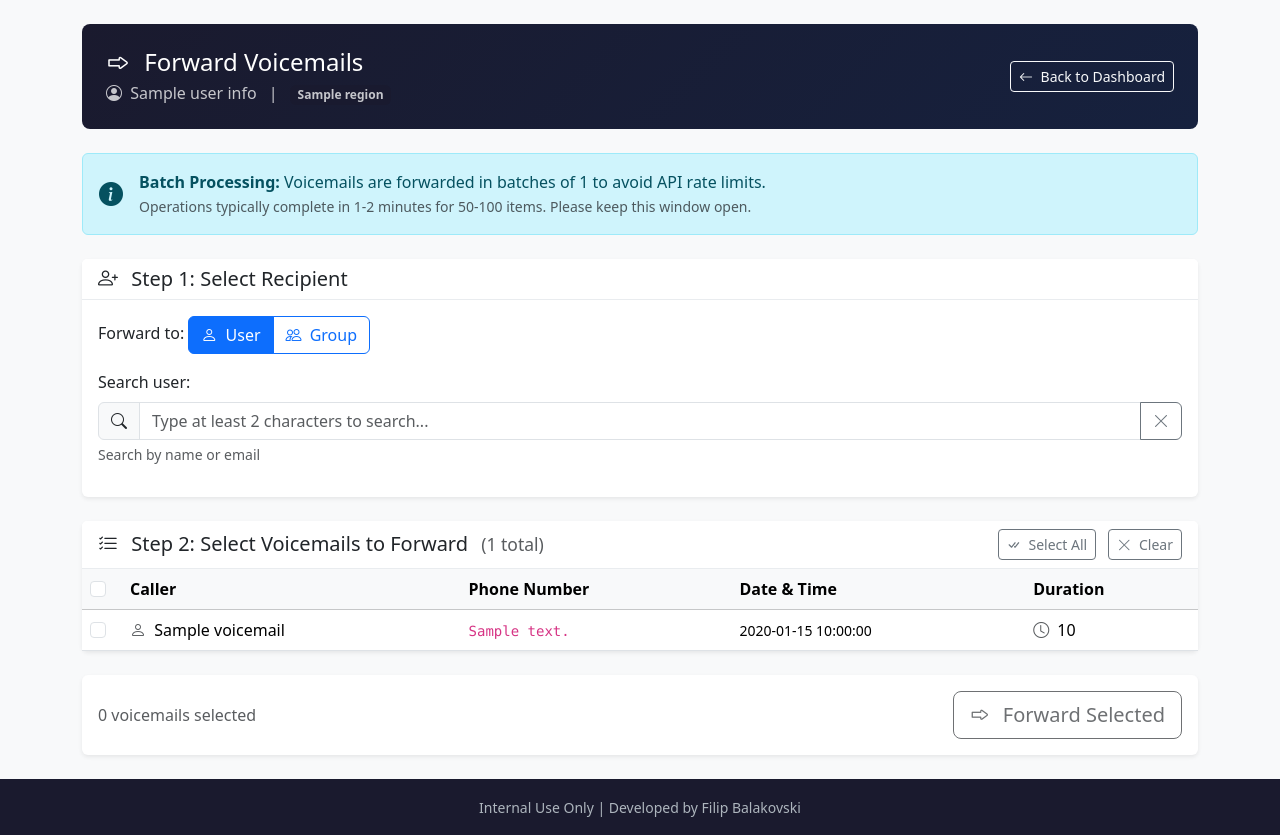
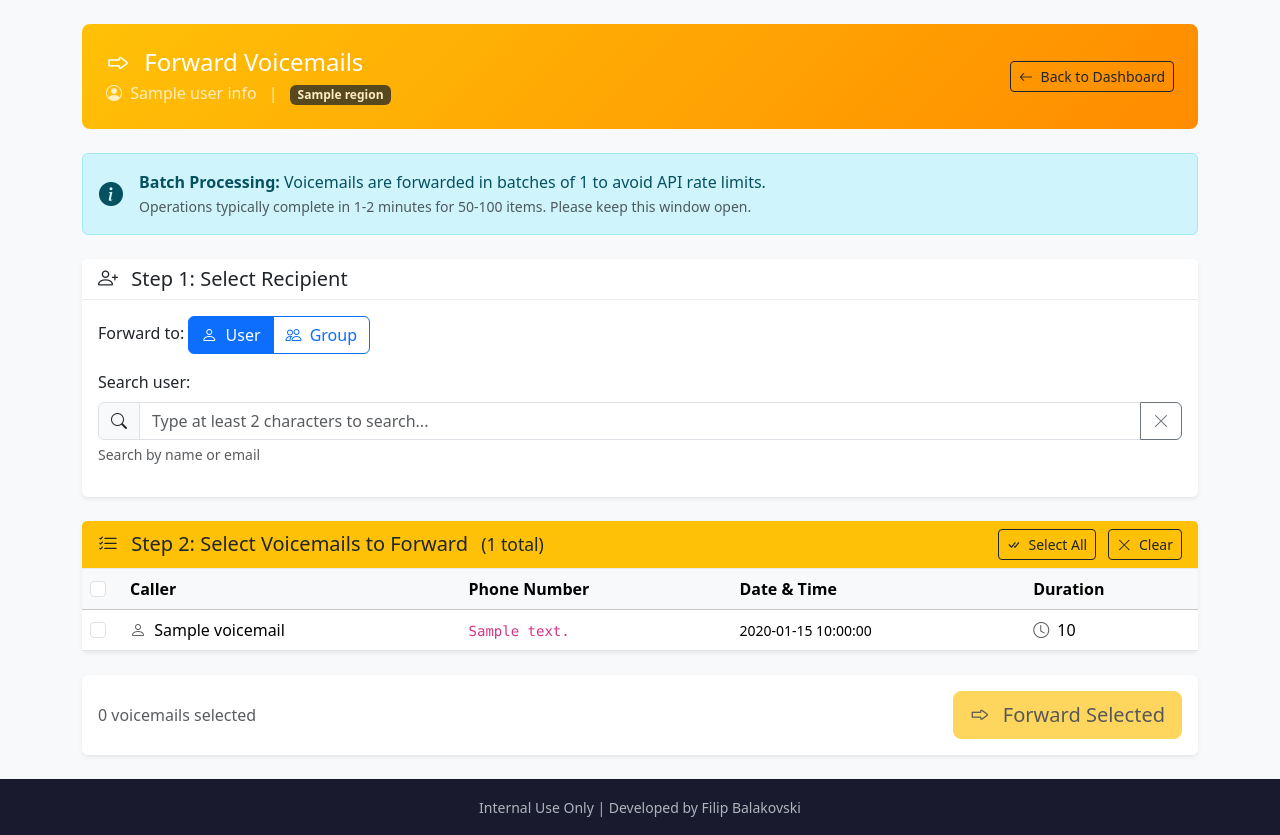
Before and after one commit to filipbal/genesys-voicemail-manager, a Flask app: template templates/forward.html in a window 1280 px wide. Shown: the part 56-891 px from the top of the page. Run offline with Flask 3, Linux system fonts and the light colour scheme; the template is opened without the code that fills it: most values are stand-ins (such as "Sample title", 1, 10 or a date in 2020).

Commit message:
Add comprehensive color theming and update batch size
- Update BATCH_SIZE to 25 for forward/delete operations
- Forward page: amber/yellow theme (#ffc107 to #ff8c00 gradients)
- Delete page: red theme (already had #dc3545 to #a71d2a)
- Download page: green theme (#28a745 to #1e7e34)
- Dashboard action buttons: green (download), amber (forward), red (delete)
- All results modals now have both Close and Back to Dashboard buttons
- Consistent color-coded icons throughout Quick Help section

```diff
--- a/app.py
+++ b/app.py
@@ -77,7 +77,7 @@ API_PAGE_SIZE = 50  # Max items per API page (Genesys limit for /me/messages)
 DISPLAY_PAGE_SIZE = 50  # Items per UI page
 
 # Batch processing settings
-BATCH_SIZE = 20
+BATCH_SIZE = 25
 BATCH_DELAY = 3.0
 OPERATION_DELAY = 0.2
 RATE_LIMIT_BACKOFF = 10.0
--- a/templates/dashboard.html
+++ b/templates/dashboard.html
@@ -84,7 +84,7 @@
         <div class="card stats-card">
             <div class="card-body d-flex align-items-center justify-content-center">
                 {% if voicemail_count > 0 %}
-                <a href="{{ url_for('forward_page') }}" class="btn btn-primary">
+                <a href="{{ url_for('forward_page') }}" class="btn btn-warning">
                     <i class="bi bi-forward me-2"></i>
                     Forward All
                 </a>
@@ -175,7 +175,7 @@
                                     <i class="bi bi-download"></i>
                                 </a>
                                 {% endif %}
-                                <button type="button" class="btn btn-outline-secondary"
+                                <button type="button" class="btn btn-outline-warning"
                                         data-bs-toggle="modal"
                                         data-bs-target="#forwardModal"
                                         data-vm-id="{{ vm.id }}"
@@ -288,7 +288,7 @@
             </div>
             {% endif %}
             <div class="col-md-{% if enable_downloads %}3{% else %}4{% endif %}">
-                <h6><i class="bi bi-forward me-2 text-primary"></i>Forward</h6>
+                <h6><i class="bi bi-forward me-2 text-warning"></i>Forward</h6>
                 <p class="small text-muted mb-3">
                     Forward voicemails to another user.
                 </p>
--- a/templates/delete.html
+++ b/templates/delete.html
@@ -227,6 +227,7 @@
                 <!-- Results will be populated here -->
             </div>
             <div class="modal-footer">
+                <button type="button" class="btn btn-secondary" data-bs-dismiss="modal">Close</button>
                 <a href="{{ url_for('dashboard') }}?refresh=1" class="btn btn-primary">
                     <i class="bi bi-arrow-left me-1"></i> Back to Dashboard
                 </a>
--- a/templates/forward.html
+++ b/templates/forward.html
@@ -4,7 +4,7 @@
 
 {% block content %}
 <!-- User Info Banner -->
-<div class="user-info">
+<div class="user-info" style="background: linear-gradient(135deg, #ffc107 0%, #ff8c00 100%);">
     <div class="row align-items-center">
         <div class="col-md-8">
             <h4 class="mb-1">
@@ -14,11 +14,11 @@
             <p class="mb-0 opacity-75">
                 <i class="bi bi-person-circle me-1"></i> {{ user_info.get('name', 'User') }}
                 <span class="mx-2">|</span>
-                <span class="badge badge-region">{{ region.get('name', 'Unknown Region') }}</span>
+                <span class="badge bg-dark">{{ region.get('name', 'Unknown Region') }}</span>
             </p>
         </div>
         <div class="col-md-4 text-md-end mt-3 mt-md-0">
-            <a href="{{ url_for('dashboard') }}" class="btn btn-outline-light btn-sm">
+            <a href="{{ url_for('dashboard') }}" class="btn btn-outline-dark btn-sm">
                 <i class="bi bi-arrow-left me-1"></i> Back to Dashboard
             </a>
         </div>
@@ -95,17 +95,17 @@
 
 <!-- Voicemail Selection -->
 <div class="card mb-4">
-    <div class="card-header d-flex justify-content-between align-items-center">
+    <div class="card-header d-flex justify-content-between align-items-center bg-warning text-dark">
         <h5 class="mb-0">
             <i class="bi bi-list-check me-2"></i>
             Step 2: Select Voicemails to Forward
-            <small class="text-muted ms-2">({{ voicemail_count }} total)</small>
+            <small class="ms-2">({{ voicemail_count }} total)</small>
         </h5>
         <div>
-            <button class="btn btn-outline-secondary btn-sm me-2" onclick="selectAll()">
+            <button class="btn btn-outline-dark btn-sm me-2" onclick="selectAll()">
                 <i class="bi bi-check-all me-1"></i> Select All
             </button>
-            <button class="btn btn-outline-secondary btn-sm" onclick="selectNone()">
+            <button class="btn btn-outline-dark btn-sm" onclick="selectNone()">
                 <i class="bi bi-x-lg me-1"></i> Clear
             </button>
         </div>
@@ -172,7 +172,7 @@
                     (will process in <span id="batchCount">0</span> batches)
                 </span>
             </div>
-            <button type="button" class="btn btn-genesys btn-lg" id="forwardBtn" onclick="forwardVoicemails()" disabled>
+            <button type="button" class="btn btn-warning btn-lg" id="forwardBtn" onclick="forwardVoicemails()" disabled>
                 <span class="btn-text">
                     <i class="bi bi-forward me-2"></i>
                     Forward Selected
@@ -190,7 +190,7 @@
 <div class="modal fade" id="progressModal" tabindex="-1" data-bs-backdrop="static" data-bs-keyboard="false">
     <div class="modal-dialog modal-dialog-centered">
         <div class="modal-content">
-            <div class="modal-header">
+            <div class="modal-header bg-warning text-dark">
                 <h5 class="modal-title">
                     <i class="bi bi-forward me-2"></i>
                     Forwarding Voicemails
@@ -198,7 +198,7 @@
             </div>
             <div class="modal-body">
                 <div class="text-center mb-3">
-                    <div class="spinner-border text-primary" role="status" style="width: 3rem; height: 3rem;">
+                    <div class="spinner-border text-warning" role="status" style="width: 3rem; height: 3rem;">
                         <span class="visually-hidden">Processing...</span>
                     </div>
                 </div>
@@ -206,7 +206,7 @@
                     Processing <strong id="progressTotal">0</strong> voicemails in batches...
                 </p>
                 <div class="progress mb-3" style="height: 25px;">
-                    <div class="progress-bar progress-bar-striped progress-bar-animated"
+                    <div class="progress-bar bg-warning progress-bar-striped progress-bar-animated"
                          role="progressbar" style="width: 0%;" id="progressBar">
                         0%
                     </div>
```
